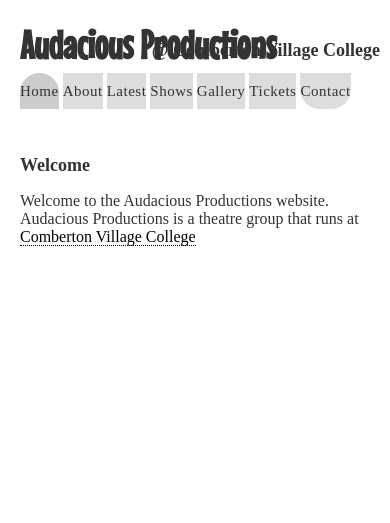
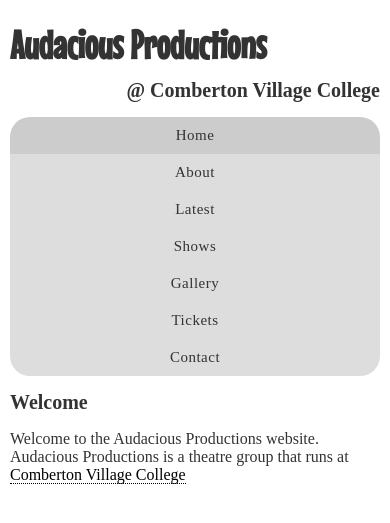
Before and after one commit to liamtclark/Audacious, a PHP site: page / in a window 390 px wide. Shown: the top 523 px of the page. Run offline with PHP 8.4, Linux system fonts and the light colour scheme.

Commit message:
Resizing
Ok, last of the night, just fixed a few issues the site had with
resizing and now should look alright on mobile

```diff
--- a/index.php
+++ b/index.php
@@ -4,6 +4,7 @@
 		<title>Audacious Productions | Home</title>
 		<link rel="stylesheet" type="text/css" href="site/global.css"/>
 		<link href='http://fonts.googleapis.com/css?family=Lato:300,400,700|Mouse+Memoirs' rel='stylesheet' type='text/css'>
+		<meta name="viewport" content="width=device-width,initial-scale=1.0,maximum-scale=1.0">
 	</head>
 	<body>
 		<div id="wrapper">
--- a/site/global.css
+++ b/site/global.css
@@ -9,7 +9,7 @@ body {
   width: 100%;
   max-width: 960px;
   margin: 0 auto;
-  padding: 10px;
+  padding: 10px 0;
   border-radius: 0 0 20px 20px;
 }
 
@@ -20,7 +20,7 @@ h1 {
 }
 
 h2 {
-  font-size: 18px;
+  font-size: 20px;
   margin: 8px 0;
 }
 
@@ -33,20 +33,29 @@ header {
   margin: 10px 0;
   padding: 0 10px;
 }
-
 header h1 {
   padding-top: 0;
 }
-
 header h2 {
   position: absolute;
-  top: 10px;
+  top: 5px;
   right: 20px;
+}
+@media only screen and (max-width: 768px) {
+  header h2 {
+    position: static;
+    text-align: right;
+  }
 }
 
 nav {
   margin: 15px 0;
   padding-bottom: 40px;
+}
+@media only screen and (max-width: 480px) {
+  nav {
+    padding-bottom: 0;
+  }
 }
 nav a {
   padding: 10px 0;
@@ -60,14 +69,15 @@ nav a {
   margin-left: 0%;
   background-color: #ddd;
   color: #333;
-  -webkit-transition: all 0.35s ease-in-out;
-  -moz-transition: all 0.35s ease-in-out;
-  -o-transition: all 0.35s ease-in-out;
-  transition: all 0.35s ease-in-out;
+  -webkit-transition: all 0.25s ease-in-out;
+  -moz-transition: all 0.25s ease-in-out;
+  -o-transition: all 0.25s ease-in-out;
+  transition: all 0.25s ease-in-out;
 }
 @media only screen and (max-width: 480px) {
   nav a {
     float: none;
+    display: block;
     width: 100%;
   }
 }
--- a/site/global.scss
+++ b/site/global.scss
@@ -1,4 +1,16 @@
 @import "compass/css3";
+
+@mixin breakpoint($point) {
+	@if $point == small-mobile {
+		@media only screen and (max-width: 320px)  { @content; }
+	}
+	@elseif $point == mobile {
+		@media only screen and (max-width: 480px)  { @content; }
+	}
+	@else if $point == tablet {
+		@media only screen and (max-width: 768px) { @content; }
+	}
+}
 
 body {
 	font-family:'Lato'sans-serif;
@@ -11,7 +23,7 @@ body {
 	width: 100%;
 	max-width: 960px;
 	margin: 0 auto;
-	padding: 10px;
+	padding: 10px 0;
 	border-radius: 0 0 20px 20px;
 }
 
@@ -21,7 +33,7 @@ h1 {
 	margin: 12px 0;
 }
 h2 {
-	font-size: 18px;
+	font-size: 20px;
 	margin: 8px 0;
 }
 p {
@@ -32,21 +44,28 @@ header {
 	position: relative;
 	margin: 10px 0;
 	padding: 0 10px;
+	h1 {
+		padding-top: 0;
+	}
+	h2 {
+		position: absolute;
+		top: 5px;
+		right: 20px;
+		@include breakpoint(tablet) {
+			position: static;
+			text-align: right;
+		}
+	}
 }
-header h1 {
-	padding-top: 0;
-}
-header h2 {
-	position: absolute;
-	top: 10px;
-	right: 20px;
-}
-
-
 
 nav {
 	margin: 15px 0;
 	padding-bottom: 40px;
+
+	@include breakpoint(mobile) {
+		padding-bottom: 0;
+	}
+
 	a {
 		padding: 10px 0;
 		font-size:15px;
@@ -59,10 +78,11 @@ nav {
 		margin-left: 0%;
 		background-color:#ddd;
 		color: #333;
-		@include single-transition(all,0.35s,ease-in-out);
+		@include single-transition(all,0.25s,ease-in-out);
 
-		@media only screen and (max-width: 480px) {
+		@include breakpoint(mobile) {
 			float: none;
+			display: block;
 			width: 100%;
 		}
 		&:hover {
@@ -76,14 +96,14 @@ nav {
 		&:first-of-type {
 			margin-left: 0 !important;
 			@include border-radius(20px 0 0 20px);
-			@media only screen and (max-width: 480px) {
+			@include breakpoint(mobile) {
 				@include border-radius(20px 20px 0 0);
 			}
 		}
 
 		&:last-of-type {
 			@include border-radius(0 20px 20px 0);
-			@media only screen and (max-width: 480px) {
+			@include breakpoint(mobile) {
 				@include border-radius(0 0 20px 20px);
 			}
 		}
```
